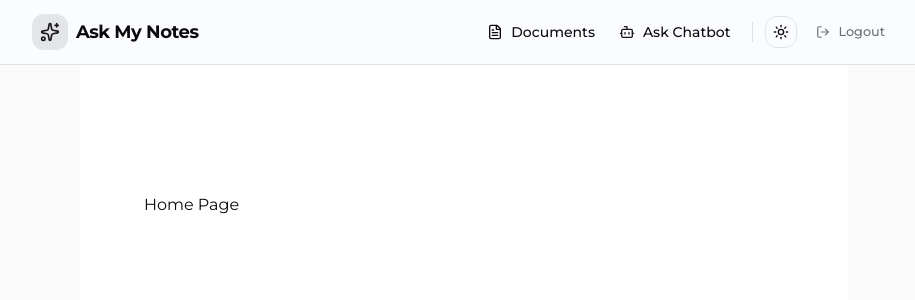
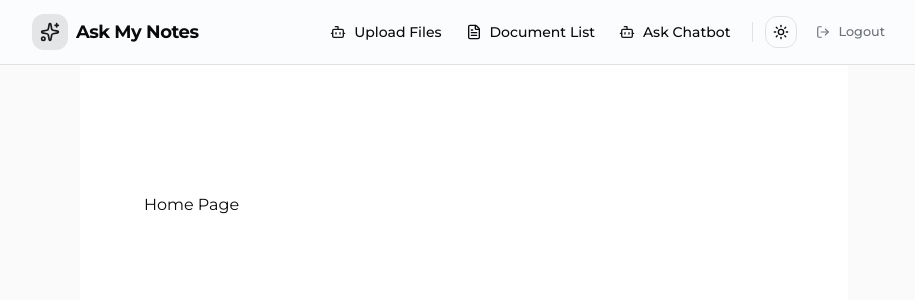
Before and after one commit to yy933/Ask-my-notes, a Next.js app: page / in a window 1280 px wide. Shown: the top 300 px of the page, without its empty margins (176-1091 px from the left). Built offline with nearby package versions, Linux system fonts and the light colour scheme.

Commit message:
fix(upload): add missing Upload Files nav-item on Navbar(desktop). Update Document List nav-item.

```diff
--- a/components/Navbar.tsx
+++ b/components/Navbar.tsx
@@ -38,6 +38,17 @@ export function Navbar() {
             <NavigationMenuList className="gap-1">
               <NavigationMenuItem>
                 <NavigationMenuLink
+                  href="/chat"
+                  className={`${navigationMenuTriggerStyle()} flex items-center gap-2 ${
+                    pathname === '/upload' ? 'bg-accent text-accent-foreground font-semibold' : ''
+                  }`}
+                >
+                  <Bot className="text-primary h-4 w-4" />
+                  <span>Upload Files</span>
+                </NavigationMenuLink>
+              </NavigationMenuItem>
+              <NavigationMenuItem>
+                <NavigationMenuLink
                   href="/documents"
                   className={`${navigationMenuTriggerStyle()} flex items-center gap-2 ${
                     pathname === '/documents'
@@ -46,7 +57,7 @@ export function Navbar() {
                   }`}
                 >
                   <FileText className="h-4 w-4" />
-                  <span>Documents</span>
+                  <span>Document List</span>
                 </NavigationMenuLink>
               </NavigationMenuItem>
 
```
